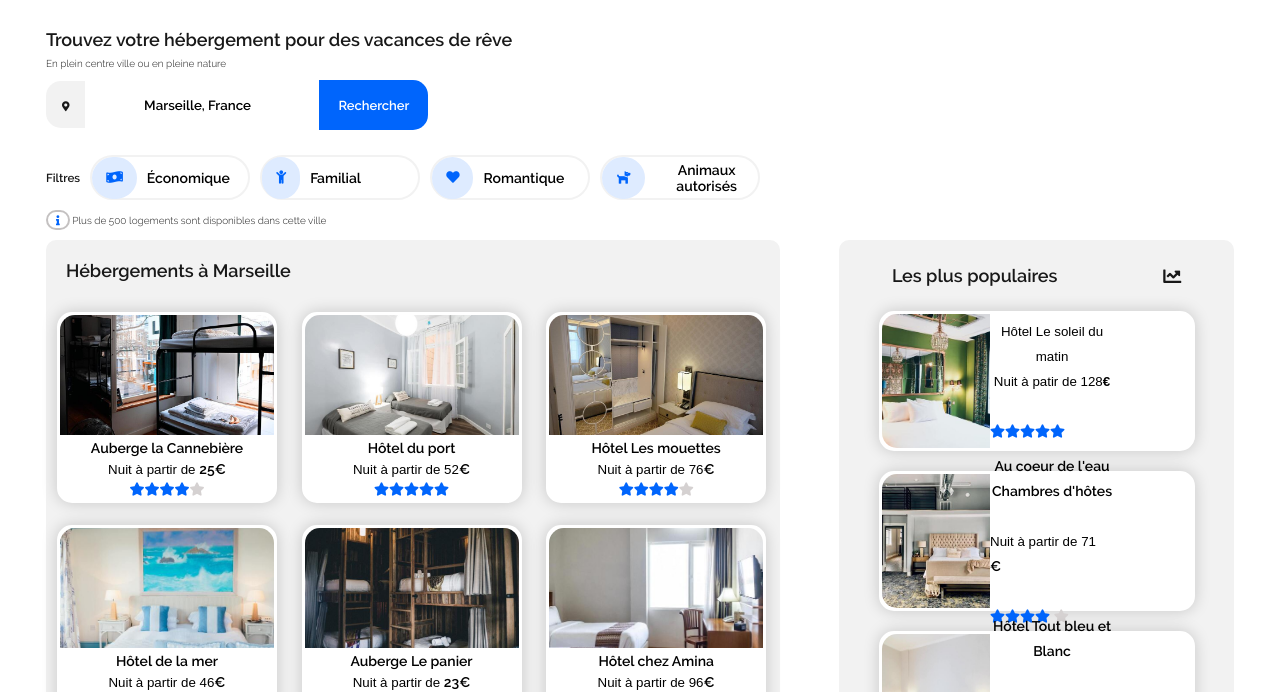
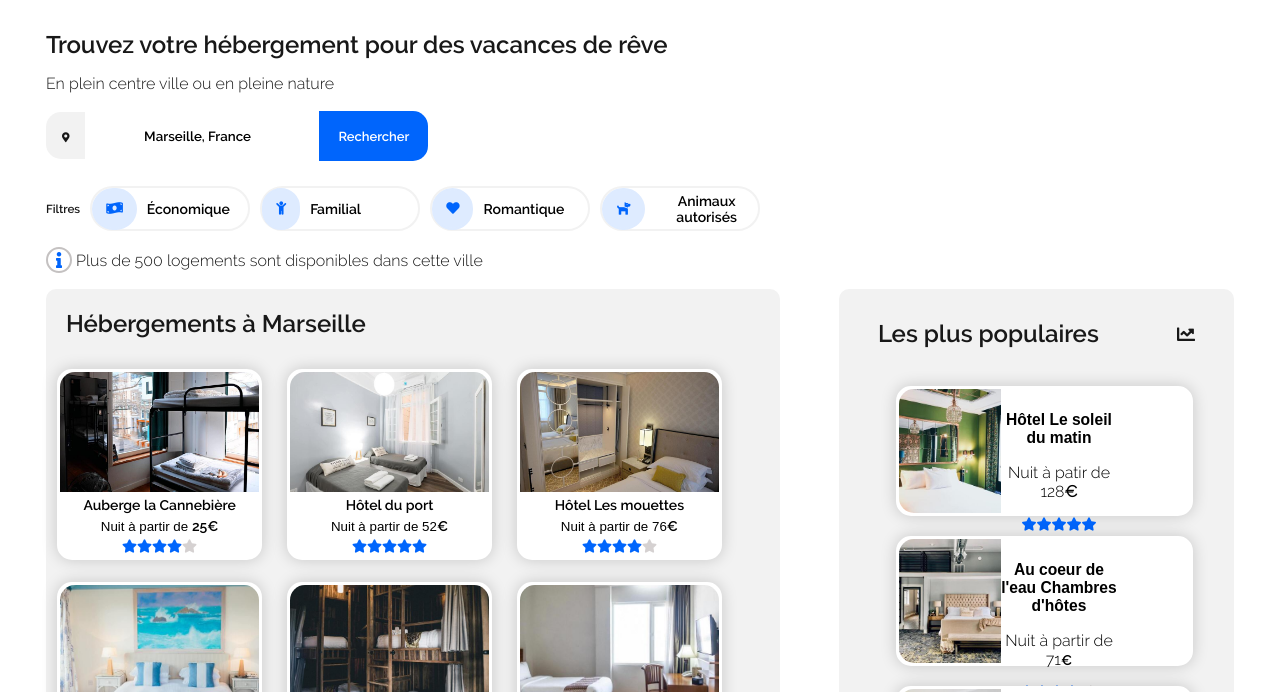
Before and after one commit to fatima-oudali/OudaliFatima_P2_11052021, a plain HTML site: page reservia.html in a window 1280 px wide. Shown: the part 69-761 px from the top of the page. Drawn offline with Linux system fonts and the light colour scheme.

Commit message:
modification html et css

```diff
--- a/reservia.css
+++ b/reservia.css
@@ -21,50 +21,6 @@ main
 {
 	margin: 3%;
 }
-
-/*#bloc_page
-{
-	width: 100%;
-	margin: 0;
-	display: grid;
-	grid-template-rows: 10rem 30rem 65rem 55rem 22rem;
-	grid-template-columns: 88rem 42rem;
-	row-gap: 1rem;
-	column-gap: 4rem
-}
-
-header
-{
-	grid-column: 1/-1;
-}
-#section_filtres
-{
-	grid-column: 1/-1;
-}
-
-#hebergements
-{
-	grid-row:3/4;
-	grid-column: 1/2;
-}
-
-#populaires
-{
-	grid-row: 3/4;
-	grid-column: 2/3;
-}
-
-#activites
-{
-	grid-row: 4/5;
-	grid-column:1/-1;
-}
-
-footer
-{
-	grid-row: 5/6;
-	grid-column: 1/-1;
-}*/
 
 /*Header*/
 header
@@ -104,7 +60,6 @@ body
 	background: white;
 	font-family: 'Raleway-SemiBold';
 	color: #181818;
-	font-weight: bold;
 }
 
 nav ul
@@ -124,12 +79,12 @@ nav a
 
 h1, h2
 {
-	font-size: 1.8rem;
+	font-size:2.4rem;
 }
 
 #section_filtres
 {
-	line-height: 1rem;
+	line-height: 2rem;
 }
 
  form i  /*mapmarker*/
@@ -144,7 +99,7 @@ h1, h2
 section p /*polices des paragraphes*/
 {
 	font-family: 'Raleway-Light';
-	font-weight: normal;
+	font-size: medium;
 }
 
 #lieu  /*zone de texte de recherche*/
@@ -246,7 +201,6 @@ form  /* formulaire de la barre de recherche; contenant mapmarker, zone de texte
 	justify-content: space-between;
 	height: auto;
 	width: 100%;
-	/*margin:3rem auto;*/
 }
 
 #hebergements    /*fond gris pour les images de la section 'hébergements à Marseille' + arrondir la bordure*/
@@ -261,7 +215,7 @@ form  /* formulaire de la barre de recherche; contenant mapmarker, zone de texte
 
 #hebergements button
 {
-	width: 30%;
+	width: 28%;
 	margin: 1.5% 1.5%;
 	border-radius: 1.5rem;
 	padding:0;
@@ -269,11 +223,6 @@ form  /* formulaire de la barre de recherche; contenant mapmarker, zone de texte
 	border: 3px solid white;
 	box-shadow: 0 0 16px #0000002e;
 }
-
-/*#hebergemnts div
-{
-	width:33%;
-}*/
 
 #hebergements img
 {
@@ -308,7 +257,10 @@ form  /* formulaire de la barre de recherche; contenant mapmarker, zone de texte
 	flex-direction: column;
 	width: 100%;
 	height: auto;
+	padding: 2%;
+
 }
+
 
 #titre_graph /*Titre "Les plus populaires" + icone */
 {
@@ -322,11 +274,11 @@ form  /* formulaire de la barre de recherche; contenant mapmarker, zone de texte
 
 #populaires figcaption
 {
-	line-height: 2.5rem;
 	width: 40%;
+	height: 90%;
 	display: flex;
 	flex-direction: column;
-	align-items:flex-start;
+	justify-content: space-between;
 }
 
 
@@ -341,8 +293,8 @@ form  /* formulaire de la barre de recherche; contenant mapmarker, zone de texte
 #populaires button
 {
 	border-radius: 1.5rem;
-	width: 80%;
-	height: 14rem;
+	width: 75%;
+	height: 13rem;
 	padding:0;
 	margin: 1rem auto;
 	background-color: white;
--- a/reservia.html
+++ b/reservia.html
@@ -65,9 +65,9 @@
 						<i class="fas fa-chart-line"></i>
 					</div>
 					<div>
-						<button><figure><img src="images/hebergements/4_small/emile-guillemot-Bj_rcSC5XfE-unsplash.jpg" alt=""/> <figcaption><div>Hôtel Le soleil du matin<br/>Nuit à patir de 128<strong>€</strong></div><br/><div class="star"><i class="fas fa-star blue_star"></i><i class="fas fa-star blue_star"></i><i class="fas fa-star blue_star"></i><i class="fas fa-star blue_star"></i><i class="fas fa-star blue_star"></i></div></figcaption></figure></button>
-						<button><figure><img src="images/hebergements/4_small/aw-creative-VGs8z60yT2c-unsplash.jpg" alt=""/> <figcaption><span>Au coeur de l'eau Chambres d'hôtes</span><br/>Nuit à partir de 71<span>€</span><br/><div class="star"><i class="fas fa-star blue_star"></i><i class="fas fa-star blue_star"></i><i class="fas fa-star blue_star"></i><i class="fas fa-star blue_star"></i> <i class="fas fa-star grey_star"></i></div></figcaption></figure></button>
-						<button><figure><img src="images/hebergements/4_small/febrian-zakaria-sjvU0THccQA-unsplash.jpg" alt=""/> <figcaption><span>Hôtel Tout bleu et Blanc</span><br/>Nuit à partir de 68<span>€</span><br/><div class="star"><i class="fas fa-star blue_star"></i><i class="fas fa-star blue_star"></i><i class="fas fa-star blue_star"></i><i class="fas fa-star blue_star"></i> <i class="fas fa-star grey_star"></i></div></figcaption></figure></button>
+						<button><figure><img src="images/hebergements/4_small/emile-guillemot-Bj_rcSC5XfE-unsplash.jpg" alt=""/> <figcaption><div><h3>Hôtel Le soleil du matin</h3><p>Nuit à patir de 128<strong>€</strong></p></div><div class="star"><i class="fas fa-star blue_star"></i><i class="fas fa-star blue_star"></i><i class="fas fa-star blue_star"></i><i class="fas fa-star blue_star"></i><i class="fas fa-star blue_star"></i></div></figcaption></figure></button>
+						<button><figure><img src="images/hebergements/4_small/aw-creative-VGs8z60yT2c-unsplash.jpg" alt=""/> <figcaption><div><h3>Au coeur de l'eau Chambres d'hôtes</h3><p>Nuit à partir de 71<span>€</span></p></div><div class="star"><i class="fas fa-star blue_star"></i><i class="fas fa-star blue_star"></i><i class="fas fa-star blue_star"></i><i class="fas fa-star blue_star"></i> <i class="fas fa-star grey_star"></i></div></figcaption></figure></button>
+						<button><figure><img src="images/hebergements/4_small/febrian-zakaria-sjvU0THccQA-unsplash.jpg" alt=""/> <figcaption><div><h3>Hôtel Tout bleu et Blanc</h3><p>Nuit à partir de 68<span>€</span></p></div><div class="star"><i class="fas fa-star blue_star"></i><i class="fas fa-star blue_star"></i><i class="fas fa-star blue_star"></i><i class="fas fa-star blue_star"></i> <i class="fas fa-star grey_star"></i></div></figcaption></figure></button>
 					</div>
 				</section>
 			</div>
```
